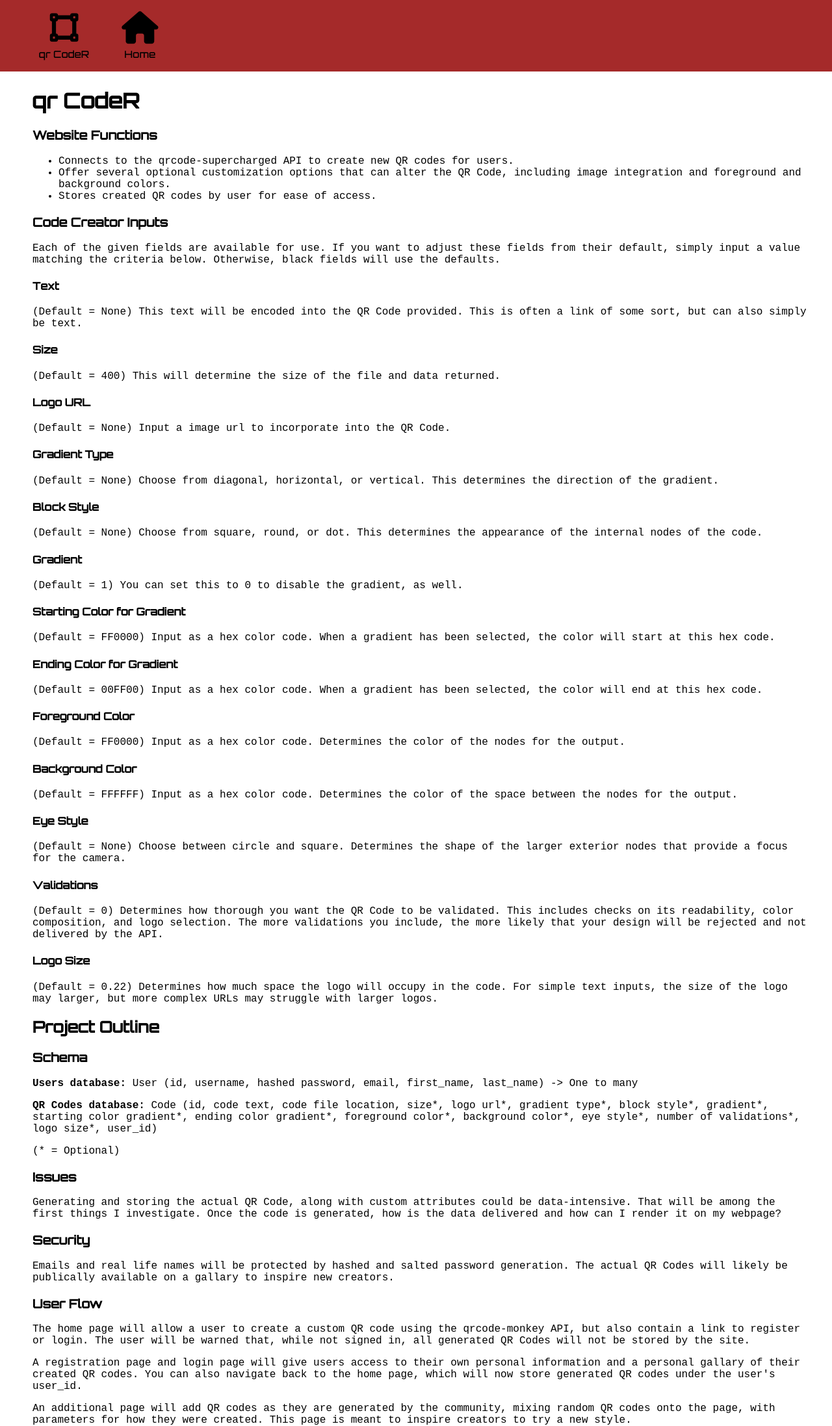
After one commit to Jared-Glenn/Capstone-1, a Flask app: template templates/home.html in a window 1280 px wide. The commit adds this page. Shown: the whole page at 65% size. Run offline with Flask 3, Linux system fonts and the light colour scheme; the template is opened without the code that fills it, so the values that code supplies are empty; some libraries are stand-ins or nearby versions.

Commit message:
add homepage for site with documentation

```diff
--- a/app.py
+++ b/app.py
@@ -24,11 +24,26 @@ db.create_all()
 bcrypt = Bcrypt()
 
 
-# Main page
+# Start page
 
 @app.route('/')
+def start():
+    """User homepage. Redirects to Register."""
+
+    if "user_id" not in session:
+        return render_template('home.html')
+
+    user_id = session["user_id"]
+    user = User.query.get_or_404(user_id)
+
+    return render_template('home.html', user=user)
+
+
+# Home page
+
+@app.route('/home')
 def home():
-    """User homepage. Redirects to Register."""
+    """Documentation on the site."""
 
     if "user_id" not in session:
         return redirect('/register')
--- a/static/styles/styles.css
+++ b/static/styles/styles.css
@@ -31,6 +31,12 @@ button {
 button:hover {
     background-color: rgb(124, 21, 21);
     border-color: brown;
+}
+
+.new-code-button {
+    width: 200px;
+    height: 50px;
+    font-size: 20px;
 }
 
 .topnav {
@@ -79,7 +85,8 @@ button:hover {
 .main-body {
     position: relative;
     top: 105px;
-    margin: 20px;
+    margin: 30px;
+    margin-left: 50px;
 }
 
 .form-label {
@@ -103,3 +110,7 @@ button:hover {
     text-align: left;
     font-size: 15px;
 }
+
+.documentation-text {
+    font-family: 'Courier New', Courier, monospace;
+}
--- a/templates/base.html
+++ b/templates/base.html
@@ -16,11 +16,11 @@
         <div class="topnav-button">
             <a href="/">
                 <p class="topbar-logo"><i class="fa-solid fa-vector-square"></i></p>
-                <p class="topbar-text">QR CodeR</p>
+                <p class="topbar-text">qr CodeR</p>
                 </a>
         </div>
         <div class="topnav-button">
-            <a href="/">
+            <a href="/home">
             <p class="topbar-logo"><i class="fa-solid fa-house fa"></i></p>
               <p class="topbar-text">Home</p>
               </a>
@@ -28,8 +28,6 @@
         <div class="topbar-right">
         {% if user %}
             <p>User: {{ user.username }} - <a href="/logout">logout</a></p>
-        {% else %}
-            <p>WORKING</p>
         {% endif %}
         </div>
     </div>
--- /dev/null
+++ b/templates/home.html
@@ -0,0 +1,155 @@
+{% extends 'base.html' %}
+
+{% block content %}
+
+<h1>qr CodeR</h1>
+
+<h3>Website Functions</h3>
+
+<ul>
+    <li class="documentation-text">Connects to the
+        <a href="https://rapidapi.com/restyler/api/qrcode-supercharged">qrcode-supercharged API</a>
+        to create new QR codes for users.</li>
+        <li class="documentation-text">Offer several optional customization options that can alter
+            the QR Code, including image integration and foreground and background colors.</li>
+    <li class="documentation-text">Stores created QR codes by user for ease of access.</li>
+</ul>
+
+<h3>Code Creator Inputs</h3>
+
+    <p class="documentation-text">
+        Each of the given fields are available for use. If you want to adjust these fields
+        from their default, simply input a value matching the criteria below. Otherwise,
+        black fields will use the defaults.
+    </p>
+
+    <h4>Text</h4>
+
+        <p class="documentation-text">
+            (Default = None) This text will be encoded into the QR Code provided. This is often a link of some sort,
+            but can also simply be text.
+        </p>
+
+    <h4>Size</h4>
+
+        <p class="documentation-text">
+            (Default = 400) This will determine the size of the file and data returned.
+        </p>
+
+    <h4>Logo URL</h4>
+
+        <p class="documentation-text">
+            (Default = None) Input a image url to incorporate into the QR Code.
+        </p>
+
+    <h4>Gradient Type</h4>
+
+        <p class="documentation-text">
+            (Default = None) Choose from diagonal, horizontal, or vertical. This determines the
+            direction of the gradient.
+        </p>
+
+    <h4>Block Style</h4>
+
+        <p class="documentation-text">
+            (Default = None) Choose from square, round, or dot. This determines the appearance of
+            the internal nodes of the code.
+        </p>
+
+    <h4>Gradient</h4>
+
+        <p class="documentation-text">
+            (Default = 1) You can set this to 0 to disable the gradient, as well.
+        </p>
+
+    <h4>Starting Color for Gradient</h4>
+
+        <p class="documentation-text">
+            (Default = FF0000) Input as a hex color code. When a gradient has been selected, the
+            color will start at this hex code.
+        </p>
+
+    <h4>Ending Color for Gradient</h4>
+
+        <p class="documentation-text">
+            (Default = 00FF00) Input as a hex color code. When a gradient has been selected, the
+            color will end at this hex code.
+        </p>
+
+    <h4>Foreground Color</h4>
+
+        <p class="documentation-text">
+            (Default = FF0000) Input as a hex color code. Determines the color of the nodes for the
+            output.
+        </p>
+
+    <h4>Background Color</h4>
+
+        <p class="documentation-text">
+            (Default = FFFFFF) Input as a hex color code. Determines the color of the space between the
+            nodes for the output.
+        </p>
+
+    <h4>Eye Style</h4>
+
+        <p class="documentation-text">
+            (Default = None) Choose between circle and square. Determines the shape of the larger exterior
+            nodes that provide a focus for the camera.
+        </p>
+
+    <h4>Validations</h4>
+
+        <p class="documentation-text">
+            (Default = 0) Determines how thorough you want the QR Code to be validated. This includes
+            checks on its readability, color composition, and logo selection. The more validations you
+            include, the more likely that your design will be rejected and not delivered by the API.
+        </p>
+
+    <h4>Logo Size</h4>
+
+        <p class="documentation-text">
+            (Default = 0.22) Determines how much space the logo will occupy in the code. For simple
+            text inputs, the size of the logo may larger, but more complex URLs may struggle with
+            larger logos.
+        </p>
+
+<h2>Project Outline</h2>
+
+<h3>Schema</h3>
+
+    <p class="documentation-text"><strong>Users database:</strong> User (id, username, hashed password,
+        email, first_name, last_name) -> One to many</p>
+    <p class="documentation-text"><strong>QR Codes database:</strong> Code (id, code text,
+        code file location, size*, logo url*, gradient type*, block style*, gradient*, starting color gradient*,
+        ending color gradient*, foreground color*, background color*, eye style*, number of validations*,
+        logo size*, user_id)</p>
+    <p class="documentation-text">(* = Optional)</p>
+
+<h3>Issues</h3>
+
+    <p class="documentation-text">Generating and storing the actual QR Code, along with custom attributes could be
+        data-intensive. That will be among the first things I investigate. Once the code
+        is generated, how is the data delivered and how can I render it on my webpage?</p>
+
+<h3>Security</h3>
+
+    <p class="documentation-text">Emails and real life names will be protected by hashed and salted password generation.
+        The actual QR Codes will likely be publically available on a gallary to inspire new
+        creators.</p>
+
+<h3>User Flow</h3>
+
+    <p class="documentation-text">The home page will allow a user to create a custom QR code using the qrcode-monkey API,
+        but also contain a link to register or login. The user will be warned that, while not
+        signed in, all generated QR Codes will not be stored by the site.</p>
+
+    <p class="documentation-text">A registration page and login page will give users access to their own personal information
+        and a personal gallary of their created QR codes. You can also navigate back to the home
+        page, which will now store generated QR codes under the user's user_id.</p>
+
+    <p class="documentation-text">An additional page will add QR codes as they are generated by the community, mixing random
+        QR codes onto the page, with parameters for how they were created. This page is meant to
+        inspire creators to try a new style.</p>
+
+
+{% endblock %}
--- a/templates/user.html
+++ b/templates/user.html
@@ -10,7 +10,7 @@
 
 <br>
 
-<a href="/new-code/{{ user.id }}">Create a new code</a>
+<a href="/new-code/{{ user.id }}"><button type="button" class="new-code-button">Create a new code</button></a>
 
 <br>
 <br>
```
